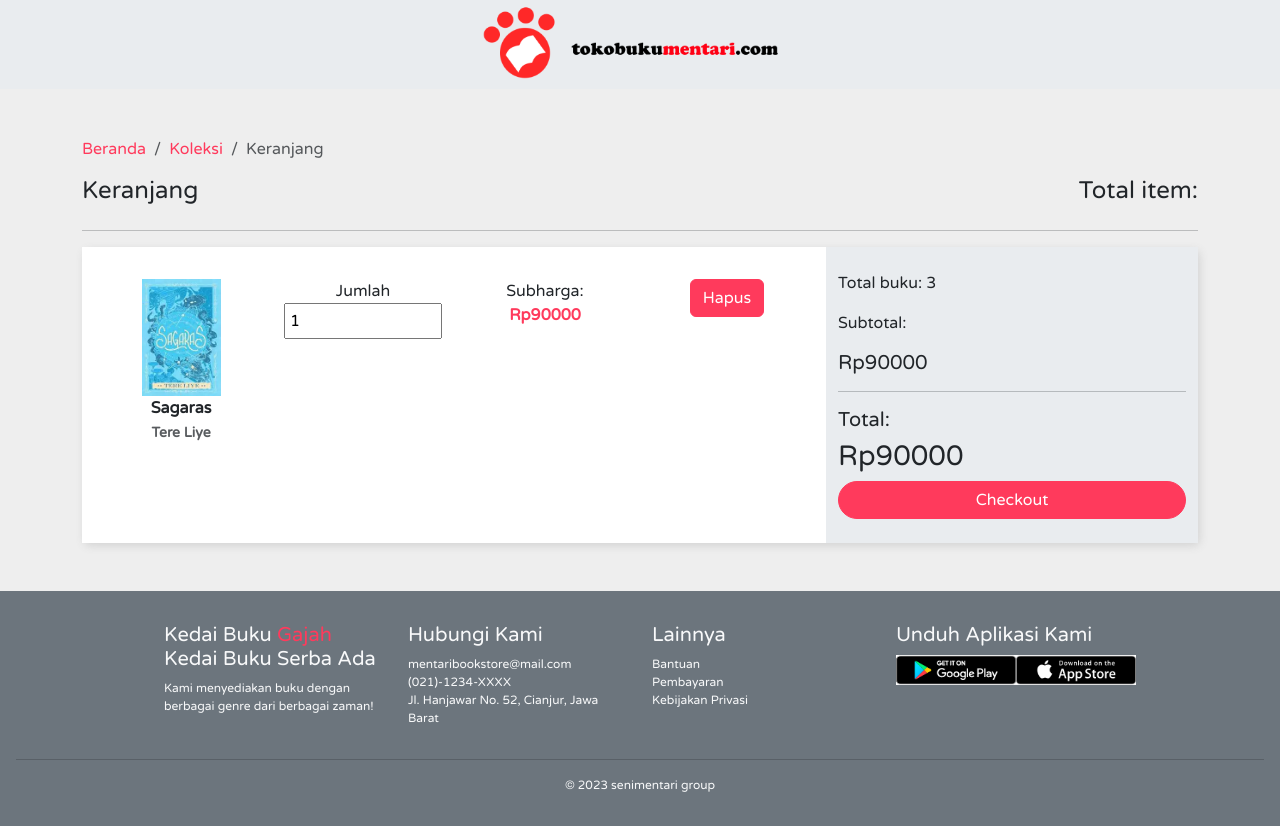
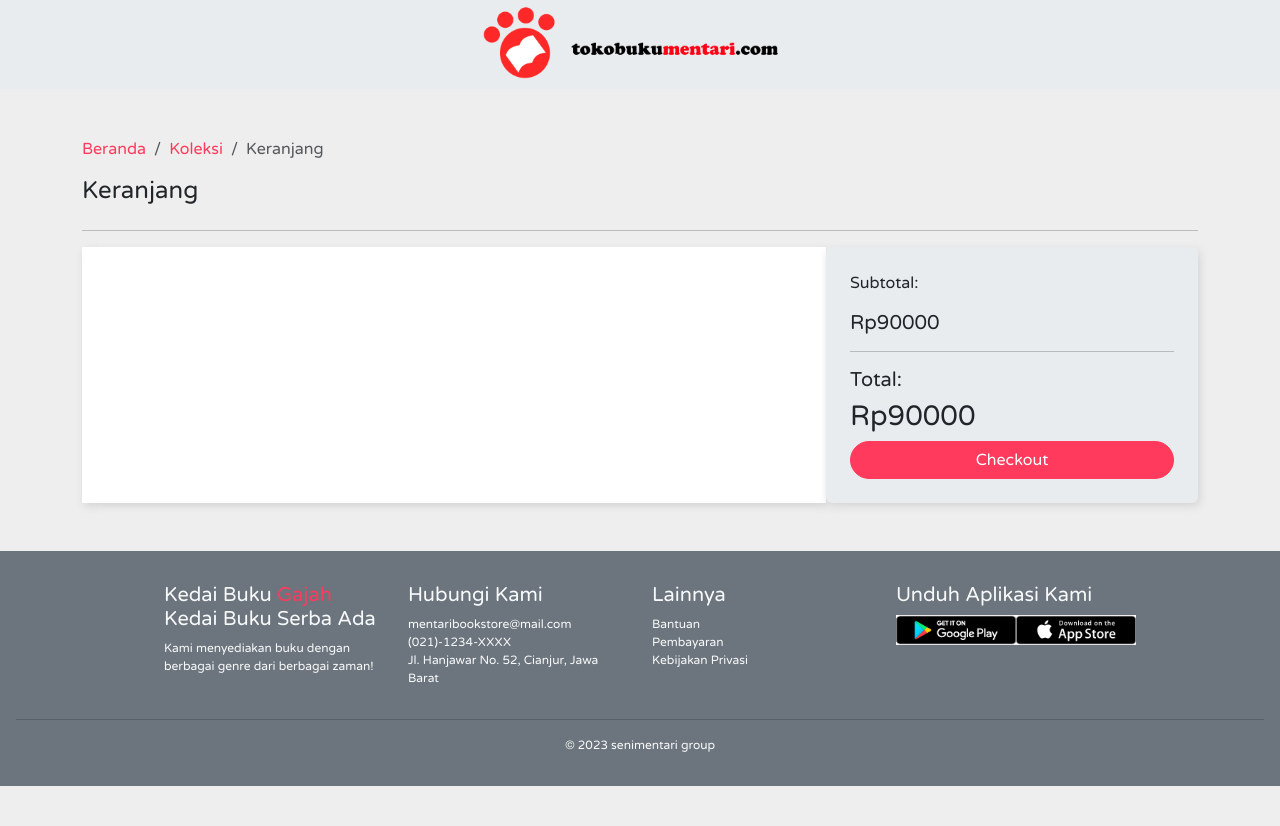
Before and after one commit to rizkiismail9a/tokobukumentari-fe, a Vue app: page /keranjang in a window 1280 px wide. After the commit the page ends 800 px from the top, so only its background shows below. Built offline with nearby package versions, Linux system fonts and the light colour scheme.

Commit message:
using localstorage to persist data from store

```diff
--- a/package.json
+++ b/package.json
@@ -12,7 +12,8 @@
     "axios": "^1.4.0",
     "vue": "^3.3.4",
     "vue-router": "^4.2.4",
-    "vuex": "^4.1.0"
+    "vuex": "^4.1.0",
+    "vuex-plugin-persistedstate": "^1.0.6"
   },
   "devDependencies": {
     "@vitejs/plugin-vue": "^4.2.3",
--- a/src/components/Academics.vue
+++ b/src/components/Academics.vue
@@ -38,6 +38,7 @@
               </router-link>
               <p class="book__card-disc font-pink fw-bold m-0">Rp{{ book.price }}</p>
               <p class="text-end m-0" id="like-button">{{ book.likes }} <i @click="addLikes(i)" class="fa-regular fa-heart fs-6 font-pink"></i></p>
+              <button class="btn btn-primary mt-3 text-white" @click="$store.commit('addToCarts', book)"><i class="fa-solid fa-cart-shopping"></i></button>
             </div>
           </div>
         </div>
--- a/src/components/BestSelling.vue
+++ b/src/components/BestSelling.vue
@@ -5,7 +5,7 @@
       <a class="fs-5 font-pink" href="/koleksi">Lihat Semua</a>
     </div>
     <div class="row">
-      <img v-if="$store.state.isAnimationShow" src="/images/loading.gif" class="w-25 m-auto" />
+      <img v-if="isAnimationShow" src="/images/loading.gif" class="w-25 m-auto" />
       <div class="col-md-3" v-for="(book, i) in bestSellings" :key="book.title">
         <div class="card card-product rounded p-4 book__card h-100">
           <!-- <a class="position-absolute link-to-detail" href="#"></a> -->
@@ -32,6 +32,7 @@
           </router-link>
           <p class="book__card-disc font-pink fw-bold m-0">Rp{{ book.price }}</p>
           <p class="text-end m-0" id="like-button">{{ book.likes }} <i @click="addLikes(i)" class="fa-regular fa-heart fs-6 font-pink"></i></p>
+          <button class="btn btn-primary mt-3 text-white" @click="$store.commit('addToCarts', book)"><i class="fa-solid fa-cart-shopping"></i></button>
         </div>
       </div>
     </div>
@@ -44,6 +45,7 @@ export default {
   data() {
     return {
       bestSellings: [],
+      isAnimationShow: false,
     };
   },
   methods: {
@@ -52,12 +54,12 @@ export default {
     },
   },
   mounted() {
-    this.$store.state.isAnimationShow = true;
+    this.isAnimationShow = true;
     axios
       .get("https://my-json-server.typicode.com/rizkiismail9a/tokobukumentari-fakeAPI/bestSelling")
       .then(async (res) => {
         this.bestSellings = await res.data;
-        this.$store.state.isAnimationShow = false;
+        this.isAnimationShow = false;
       })
       .catch((err) => console.log(err));
   },
--- a/src/components/Fictions.vue
+++ b/src/components/Fictions.vue
@@ -38,6 +38,7 @@
               </router-link>
               <p class="book__card-disc font-pink fw-bold m-0">Rp{{ book.price }}</p>
               <p class="text-end m-0" id="like-button">{{ book.likes }} <i @click="addLikes(i)" class="fa-regular fa-heart fs-6 font-pink"></i></p>
+              <button class="btn btn-primary mt-3 text-white" @click="$store.commit('addToCarts', book)"><i class="fa-solid fa-cart-shopping"></i></button>
             </div>
           </div>
         </div>
--- a/src/components/Modal.vue
+++ b/src/components/Modal.vue
@@ -1,8 +1,8 @@
 <template>
   <div class="modal-wrapper m-auto">
-    <div class="container position-sticky" style="top: 200px">
+    <div class="container position-sticky my-5">
       <div class="modal-content w-50 position-relative card m-auto rounded p-5">
-        <h1 class="position-absolute" style="right: 20px; top: 0; cursor: pointer" @click="$store.state.isModalActive = false">&times;</h1>
+        <h1 class="position-absolute" style="right: 20px; top: 0; cursor: pointer" @click="$store.commit('closeModal')">&times;</h1>
         <img src="/images/welldone.webp" alt="berhasil" class="rounded w-50 m-auto" />
         <h3 class="fs-3 m-auto">{{ modalMsg }}</h3>
       </div>
--- a/src/components/NavBar.vue
+++ b/src/components/NavBar.vue
@@ -54,7 +54,8 @@
           </ul>
         </div>
         <a href="/keranjang" class="cart mx-2 d-flex align-items-center">
-          {{ $store.state.itemsAmount }}
+          <span v-if="itemAmount !== null">{{ getAmount }} </span>
+          <span v-else>0</span>
           <i class="fa-solid fa-cart-shopping navbar__list-link font-pink"></i>
         </a>
         <!-- <a href="/login" class="btn btn-primary mx-2">Masuk</a> -->
@@ -71,6 +72,7 @@ export default {
     return {
       active: false,
       setKeyword: "",
+      itemAmount: null,
     };
   },
   methods: {
@@ -79,6 +81,14 @@ export default {
     },
     searchBook() {
       this.$router.push({ name: "Koleksi | Toko Buku Mentari", query: { keyword: this.setKeyword } });
+    },
+  },
+  mounted() {
+    this.itemAmount = JSON.parse(localStorage.getItem("carts"));
+  },
+  computed: {
+    getAmount() {
+      return this.itemAmount.length;
     },
   },
 };
--- a/src/store/store.js
+++ b/src/store/store.js
@@ -1,19 +1,31 @@
 import { createStore } from "vuex";
+// import createPersistedState from "vuex-plugin-persistedstate";
+
 const store = createStore({
   state() {
     return {
-      carts: new Set(),
-      itemsAmount: 0,
+      carts: [],
+      // itemsAmount: 0,
       isModalActive: false,
-      isAnimationShow: false,
     };
   },
   mutations: {
     addToCarts(state, data) {
       state.isModalActive = true;
-      state.itemsAmount++;
-      state.carts.add(data);
-      console.log("ada");
+      // state.itemsAmount++;
+      state.carts.push(data);
+      localStorage.setItem("carts", JSON.stringify(state.carts));
+    },
+    closeModal(state) {
+      state.isModalActive = false;
+    },
+  },
+  getters: {
+    getItemsAmount(state) {
+      return state.itemsAmount;
+    },
+    getModal(state) {
+      return state.isModalActive;
     },
   },
 });
--- a/src/views/BookDetail.vue
+++ b/src/views/BookDetail.vue
@@ -1,7 +1,7 @@
 <template>
   <NavBar />
   <Transition>
-    <Modal modalMsg="Buku berhasil meluncur ke keranjang!" v-if="$store.state.isModalActive" />
+    <Modal modalMsg="Buku berhasil meluncur ke keranjang!" v-if="$store.getters.getModal" />
   </Transition>
   <main class="container my-5 m-auto p-3 card">
     <div class="row">
--- a/src/views/CartPage.vue
+++ b/src/views/CartPage.vue
@@ -8,45 +8,46 @@
         <li class="breadcrumb-item active" aria-current="page">Keranjang</li>
       </ol>
     </nav>
+    <!-- <p>{{ cartInStorage }}</p> -->
     <div class="cart-title d-flex justify-content-between">
       <h1 class="fs-4">Keranjang</h1>
-      <h3 class="fs-4 item-total">Total item: {{ $store.state.carts.length }}</h3>
+      <h3 class="fs-4 item-total" v-if="cartInStorage !== null">Total item: {{ cartInStorage.length }}</h3>
     </div>
     <hr />
     <div class="cart-wrapper m-auto row rounded">
       <div class="col-md-8 bg-white item-desc-wrapper py-4">
-        <div class="row p-2">
+        <div class="row p-2" v-for="(item, i) in cartInStorage" :key="i">
           <div class="col-md-3 text-center">
-            <img src="/images/sagaras.webp" alt="" class="w-50 object-fit-cover" />
-            <p class="fw-bold">Sagaras <br /><small class="text-body-secondary">Tere Liye</small></p>
+            <img :src="'/images/' + item.file" :alt="item.title" class="w-50 object-fit-cover" />
+            <p class="fw-bold">
+              {{ item.title }} <br /><small class="text-body-secondary">{{ item.writer }}</small>
+            </p>
           </div>
           <div class="col-md-3 text-center">
             <label class="d-block" for="amount">Jumlah</label>
-            <input type="number" id="amount" class="w-100 p-1" v-model="amount" />
+            <input type="number" id="amount" class="w-100 p-1" v-model="amount" min="1" />
           </div>
           <div class="col-md-3 text-center">
             <p>
               Subharga:<br />
-              <span class="fw-bold font-pink">Rp90000</span>
+              <span class="fw-bold font-pink">Rp{{ item.price * amount }}</span>
             </p>
           </div>
           <div class="col-md-3 text-center">
-            <button class="btn btn-primary">Hapus</button>
+            <button class="btn btn-primary" @click="removeItem(i)">Hapus</button>
           </div>
         </div>
       </div>
-      <div class="col-md-4 bg-body-secondary checkout-wrapper py-4">
-        <div class="position-sticky" style="top: 100px">
-          <p>Total buku: 3</p>
+      <div class="col-md-4 p-0">
+        <div class="position-sticky checkout-wrapper bg-body-secondary p-4 m-0 rounded" style="top: 100px">
+          <p v-if="cartInStorage !== null">Total buku: {{ cartInStorage.length }}</p>
           <p>Subtotal:</p>
           <h5>Rp90000</h5>
-        </div>
-        <hr />
-        <div class="position-sticky" style="top: 100px">
+          <hr />
           <h5>Total:</h5>
           <h2 class="fs-3">Rp90000</h2>
+          <button @click="clearStorage" href="#" class="btn btn-primary rounded-pill w-100">Checkout</button>
         </div>
-        <a href="#" class="btn btn-primary rounded-pill w-100">Checkout</a>
       </div>
     </div>
   </div>
@@ -56,16 +57,34 @@ import SimpleHeader from "../components/SimpleHeader.vue";
 export default {
   data() {
     return {
+      cartInStorage: null,
       amount: 1,
     };
   },
   components: {
     SimpleHeader,
   },
+  methods: {
+    clearStorage() {
+      localStorage.clear();
+      this.$router.push("/");
+    },
+    removeItem(index) {
+      this.cartInStorage.splice(index, 1);
+    },
+  },
+  mounted() {
+    if (localStorage.getItem("carts")) {
+      this.cartInStorage = JSON.parse(localStorage.getItem("carts"));
+    } else {
+      console.log("keranjangnya kosong, nih");
+    }
+  },
 };
 </script>
 <style scoped>
-.cart-wrapper {
+.item-desc-wrapper,
+.checkout-wrapper {
   box-shadow: var(--shadow);
 }
 </style>
```
Also changed, not shown: src/views/Collection.vue (+28 -6 lines), 1 other file (tests, documents, lock files or other folders).
